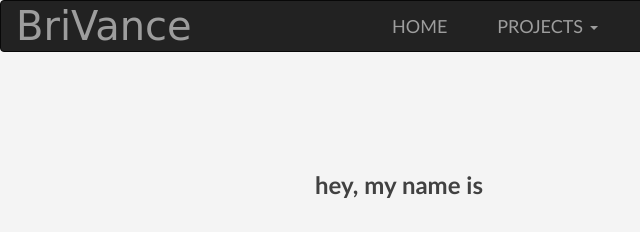
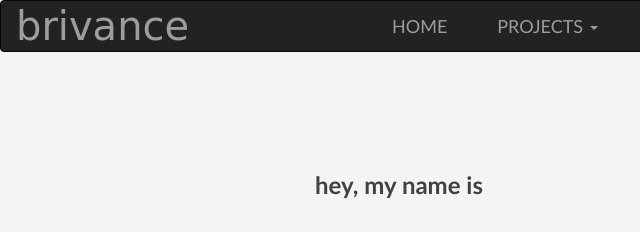
Before and after one commit to brivance/brivance.github.io, a plain HTML site: page index.html in a window 1280 px wide. Shown: the top 232 px of the page, 0-640 px from the left. Drawn offline with nearby package versions, Linux system fonts and the light colour scheme.

Commit message:
changed logo capitalization

```diff
--- a/navbar.html
+++ b/navbar.html
@@ -1,7 +1,7 @@
   <nav class="navbar navbar-inverse">
     <div class="container-fluid">
       <div class="navbar-header">
-        <a class="navbar-brand" href="#">BriVance</a>
+        <a class="navbar-brand" href="#">brivance</a>
       </div>
       <ul class="nav navbar-nav">
         <li class="/"><a href="/index.html">HOME</a></li>
```
Also changed, not shown: _site/navbar.html (+1 -1 lines).
